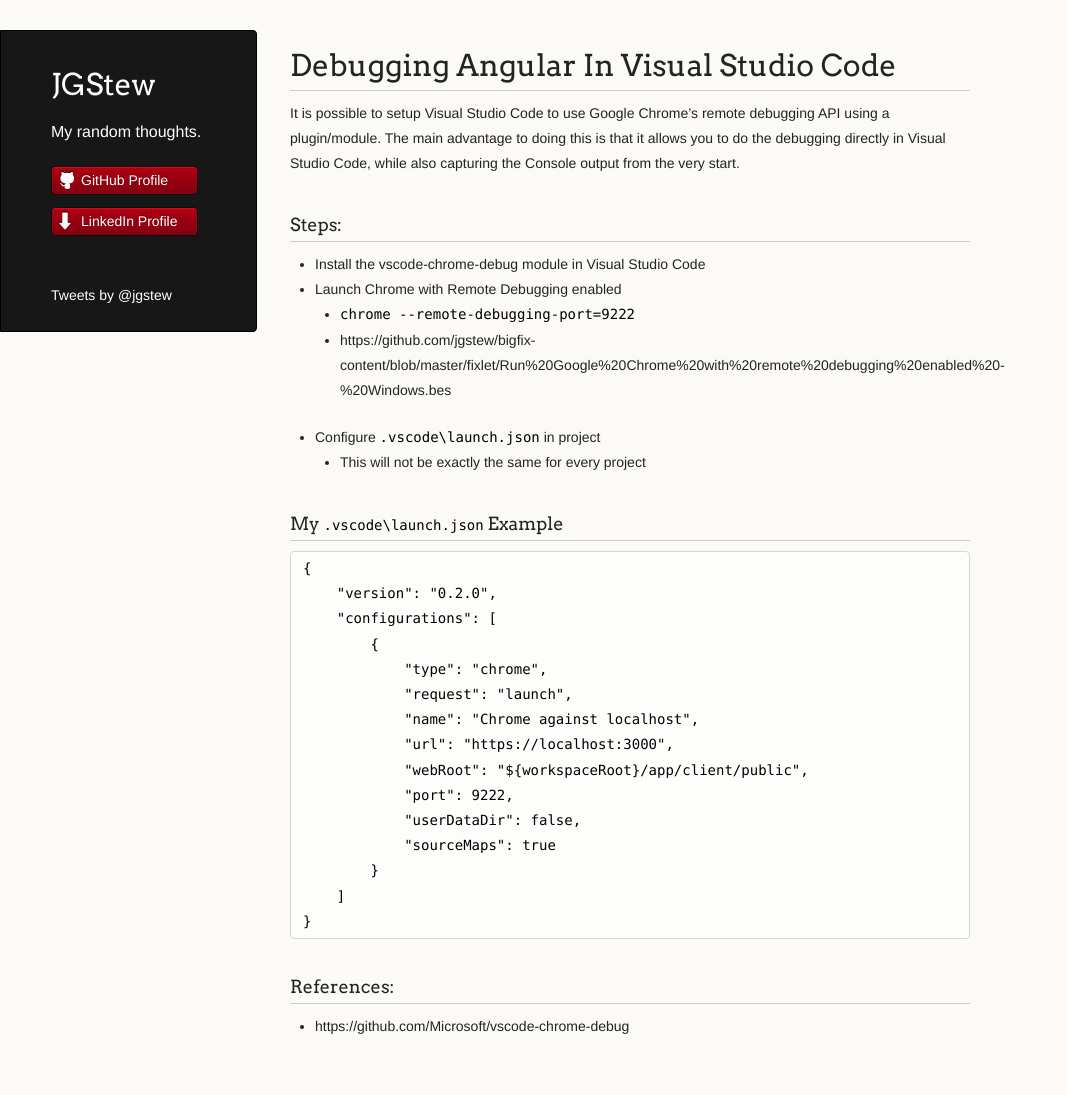
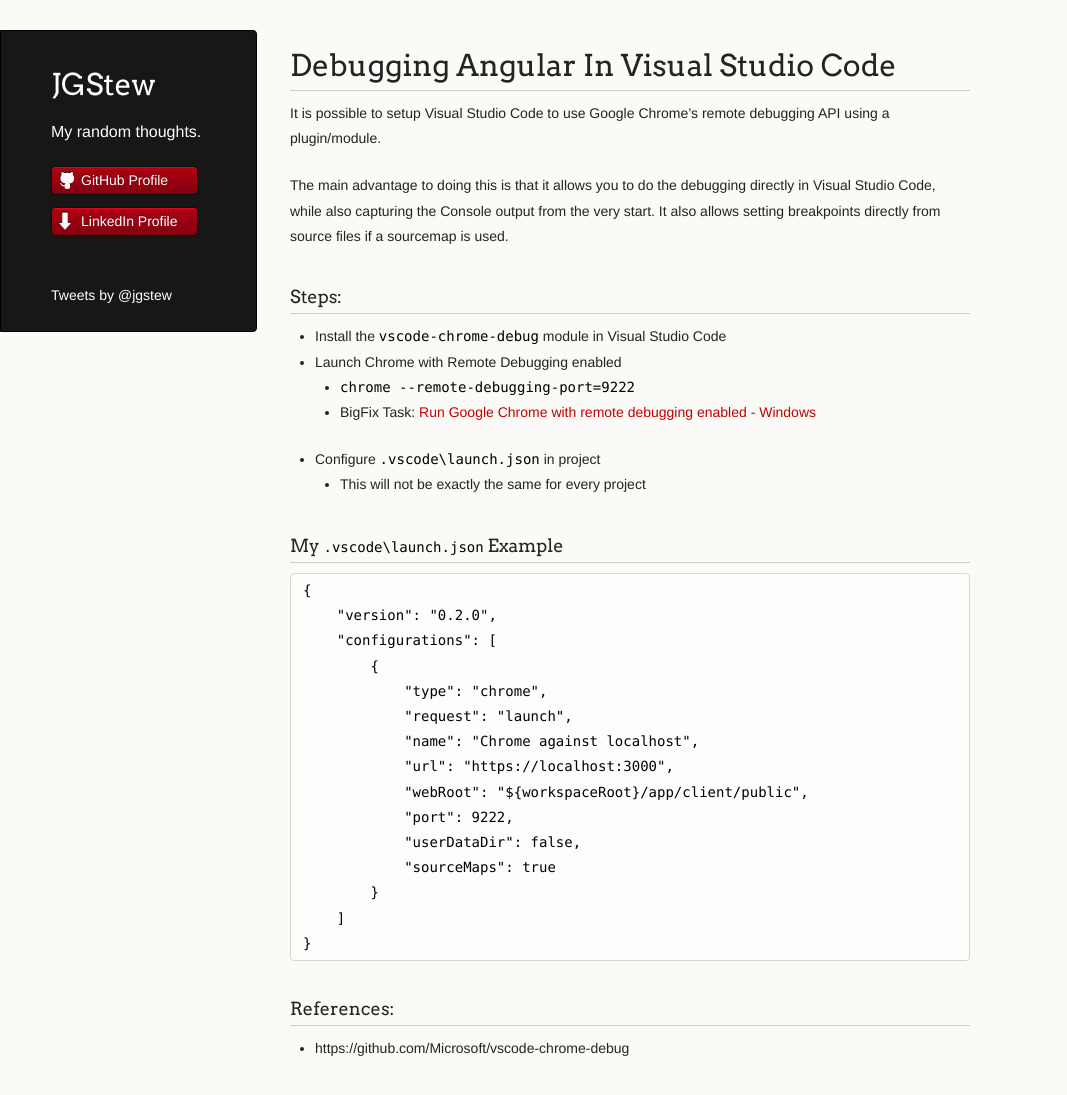
Before and after one commit to jgstew/jgstew.github.io, a Jekyll site: the page built from _posts/2017-08-16-Debugging-Angular-In-Visual-Studio-Code.md, in a window 1280 px wide and 1134 px high. Shown: the top 1095 px of the window, without its empty margins (0-1067 px from the left). Built offline with Jekyll 4.4.1, drawn with Linux system fonts in a browser that asks for light colours; comment, search, counter and statistics services are not loaded.

Commit message:
Update 2017-08-16-Debugging-Angular-In-Visual-Studio-Code.md

```diff
--- a/_posts/2017-08-16-Debugging-Angular-In-Visual-Studio-Code.md
+++ b/_posts/2017-08-16-Debugging-Angular-In-Visual-Studio-Code.md
@@ -1,12 +1,14 @@
 
-It is possible to setup Visual Studio Code to use Google Chrome's remote debugging API using a plugin/module. The main advantage to doing this is that it allows you to do the debugging directly in Visual Studio Code, while also capturing the Console output from the very start.
+It is possible to setup Visual Studio Code to use Google Chrome's remote debugging API using a plugin/module.
+
+The main advantage to doing this is that it allows you to do the debugging directly in Visual Studio Code, while also capturing the Console output from the very start. It also allows setting breakpoints directly from source files if a sourcemap is used.
 
 ### Steps:
 
-- Install the vscode-chrome-debug module in Visual Studio Code
+- Install the [`vscode-chrome-debug`](https://github.com/Microsoft/vscode-chrome-debug) module in Visual Studio Code
 - Launch Chrome with Remote Debugging enabled
   - `chrome --remote-debugging-port=9222`
-  - https://github.com/jgstew/bigfix-content/blob/master/fixlet/Run%20Google%20Chrome%20with%20remote%20debugging%20enabled%20-%20Windows.bes
+  - BigFix Task: [Run Google Chrome with remote debugging enabled - Windows](https://github.com/jgstew/bigfix-content/blob/master/fixlet/Run%20Google%20Chrome%20with%20remote%20debugging%20enabled%20-%20Windows.bes)
 - Configure `.vscode\launch.json` in project
   - This will not be exactly the same for every project
 
```
